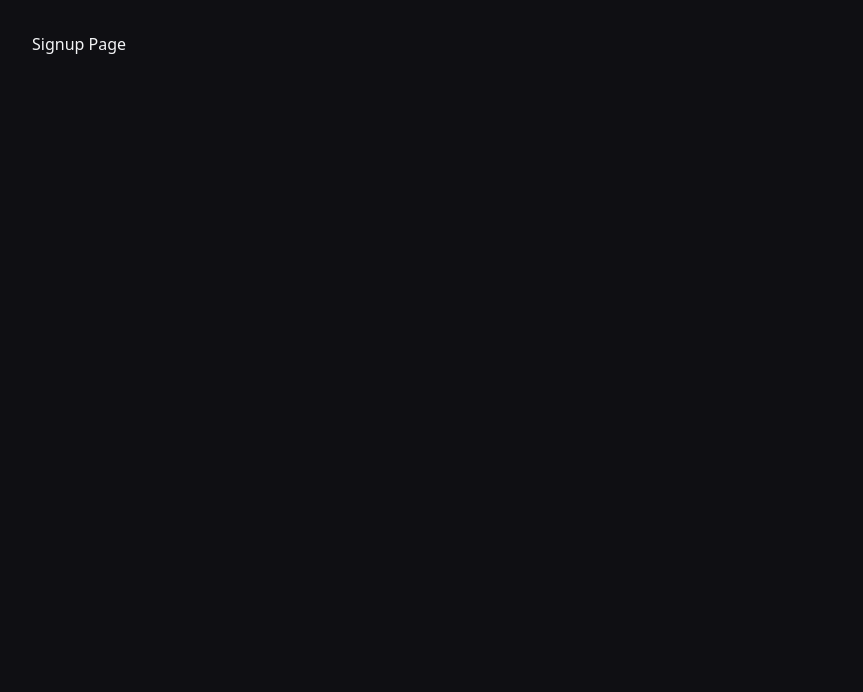
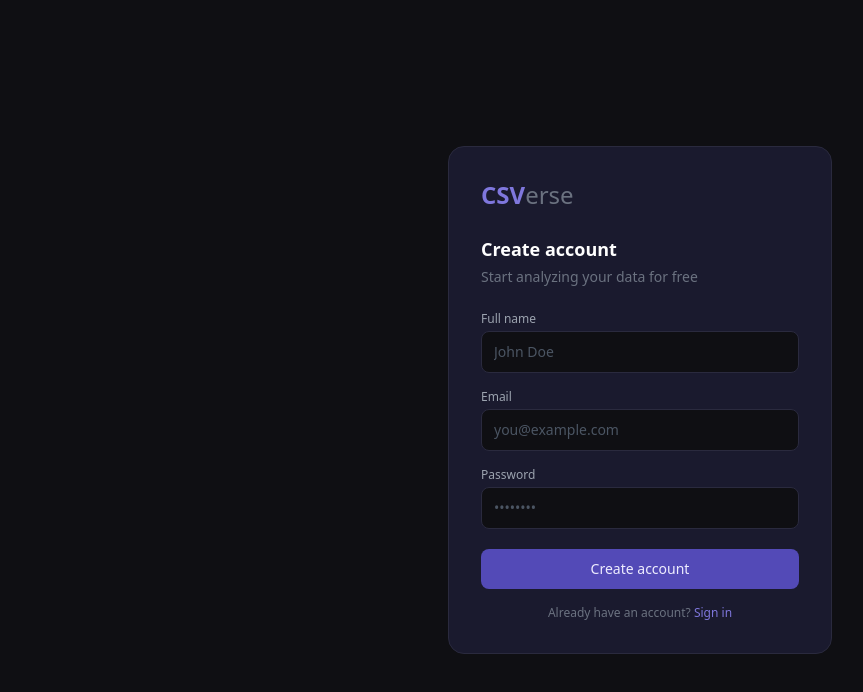
Before and after one commit to gayathris99/csverse, a React (Vite) app in the folder client/: page /signup in a window 1280 px wide. Shown: the top 692 px of the page, without its empty margins (0-863 px from the left). Built offline with nearby package versions, Linux system fonts and the light colour scheme; no server answers.

Commit message:
Login and Signup Flow

```diff
--- a/client/src/App.jsx
+++ b/client/src/App.jsx
@@ -1,11 +1,43 @@
 import { BrowserRouter, Routes, Route } from 'react-router-dom'
+import { useEffect, useState } from 'react'
+import axios from 'axios'
 import Login from './pages/Login'
 import Signup from './pages/Signup'
 import Dashboard from './pages/Dashboard'
 import Layout from './components/Layout'
 import ProtectedRoute from './components/ProtectedRoute'
+import useAuthStore from './context/AuthContext'
 
 function App() {
+  const [checking, setChecking] = useState(true)
+  const login = useAuthStore((state) => state.login)
+
+  useEffect(() => {
+    async function tryRefresh() {
+      try {
+        const { data } = await axios.post(
+          'http://localhost:8000/api/auth/refresh',
+          {},
+          { withCredentials: true }
+        )
+        login(data.user, data.accessToken)
+      } catch {
+        // no valid refresh token — stay logged out
+      } finally {
+        setChecking(false)
+      }
+    }
+    tryRefresh()
+  }, [])
+
+  if (checking) {
+    return (
+      <div className="min-h-screen flex items-center justify-center bg-[#0f0f13]">
+        <div className="text-brand-400 text-sm">Loading...</div>
+      </div>
+    )
+  }
+
   return (
     <BrowserRouter>
       <Routes>
--- a/client/src/components/ProtectedRoute.jsx
+++ b/client/src/components/ProtectedRoute.jsx
@@ -1,3 +1,13 @@
+import { Navigate } from 'react-router-dom'
+import useAuthStore from '../context/AuthContext'
+
 export default function ProtectedRoute({ children }) {
-    return children
+  const accessToken = useAuthStore((state) => state.accessToken)
+  const user = useAuthStore((state) => state.user)
+
+  if (!accessToken || !user) {
+    return <Navigate to="/" />
   }
+
+  return children
+}
--- a/client/src/pages/Login.jsx
+++ b/client/src/pages/Login.jsx
@@ -18,14 +18,10 @@ export default function Login () {
             e.preventDefault()
             setLoading(true)
             setError('')
-            const data = await axios.post(
-                'http://localhost:8000/api/auth/login',
-                {
-                    email, password
-                },
-                {
-                    withCredentials: true
-                }
+            const { data } = await axios.post(
+              'http://localhost:8000/api/auth/login',
+              { email, password },
+              { withCredentials: true }
             )
             login(data.user, data.accessToken)
             navigate('/dashboard')
--- a/client/src/pages/Signup.jsx
+++ b/client/src/pages/Signup.jsx
@@ -1,3 +1,104 @@
+import { useState } from 'react'
+import { useNavigate } from 'react-router-dom'
+import axios from 'axios'
+
 export default function Signup() {
-    return <div className="p-8">Signup Page</div>
+  const [form, setForm] = useState({ name: '', email: '', password: '' })
+  const [error, setError] = useState('')
+  const [loading, setLoading] = useState(false)
+  const navigate = useNavigate()
+
+  function handleChange(e) {
+    setForm({ ...form, [e.target.name]: e.target.value })
   }
+
+  async function handleSubmit(e) {
+    e.preventDefault()
+    setLoading(true)
+    setError('')
+    try {
+      await axios.post('http://localhost:8000/api/auth/signup', form)
+      navigate('/')
+    } catch (err) {
+      setError(err.response?.data?.detail || 'Signup failed')
+    } finally {
+      setLoading(false)
+    }
+  }
+
+  return (
+    <div className="min-h-screen flex items-center justify-center bg-[#0f0f13]">
+      <div className="bg-[#1a1a2e] border border-[#2a2a3e] rounded-2xl p-8 w-full max-w-sm">
+
+        <div className="text-2xl font-semibold text-brand-400 mb-6">
+          CSV<span className="text-gray-500 font-normal">erse</span>
+        </div>
+
+        <h1 className="text-lg font-semibold text-white mb-1">Create account</h1>
+        <p className="text-sm text-gray-500 mb-6">Start analyzing your data for free</p>
+
+        <form onSubmit={handleSubmit} className="flex flex-col gap-4">
+          <div>
+            <label className="text-xs font-medium text-gray-400 block mb-1">Full name</label>
+            <input
+              type="text"
+              name="name"
+              value={form.name}
+              onChange={handleChange}
+              placeholder="John Doe"
+              className="w-full bg-[#0f0f13] border border-[#2a2a3e] rounded-lg px-3 py-2.5 text-sm text-gray-200 placeholder-gray-600 outline-none focus:ring-2 focus:ring-brand-600 focus:border-transparent"
+            />
+          </div>
+
+          <div>
+            <label className="text-xs font-medium text-gray-400 block mb-1">Email</label>
+            <input
+              type="email"
+              name="email"
+              value={form.email}
+              onChange={handleChange}
+              placeholder="you@example.com"
+              className="w-full bg-[#0f0f13] border border-[#2a2a3e] rounded-lg px-3 py-2.5 text-sm text-gray-200 placeholder-gray-600 outline-none focus:ring-2 focus:ring-brand-600 focus:border-transparent"
+            />
+          </div>
+
+          <div>
+            <label className="text-xs font-medium text-gray-400 block mb-1">Password</label>
+            <input
+              type="password"
+              name="password"
+              value={form.password}
+              onChange={handleChange}
+              placeholder="••••••••"
+              className="w-full bg-[#0f0f13] border border-[#2a2a3e] rounded-lg px-3 py-2.5 text-sm text-gray-200 placeholder-gray-600 outline-none focus:ring-2 focus:ring-brand-600 focus:border-transparent"
+            />
+          </div>
+
+          {error && (
+            <p className="text-red-400 text-xs bg-red-950 border border-red-900 rounded-lg px-3 py-2">
+              {error}
+            </p>
+          )}
+
+          <button
+            type="submit"
+            disabled={loading}
+            className="bg-brand-600 text-brand-50 py-2.5 rounded-lg font-medium text-sm hover:bg-brand-800 transition disabled:opacity-50 mt-1"
+          >
+            {loading ? 'Creating account...' : 'Create account'}
+          </button>
+
+          <p className="text-center text-xs text-gray-500">
+            Already have an account?{' '}
+            <span
+              onClick={() => navigate('/')}
+              className="text-brand-400 cursor-pointer hover:underline font-medium"
+            >
+              Sign in
+            </span>
+          </p>
+        </form>
+      </div>
+    </div>
+  )
+}
```
Also changed, not shown: 1 other file (tests, documents, lock files or other folders).
